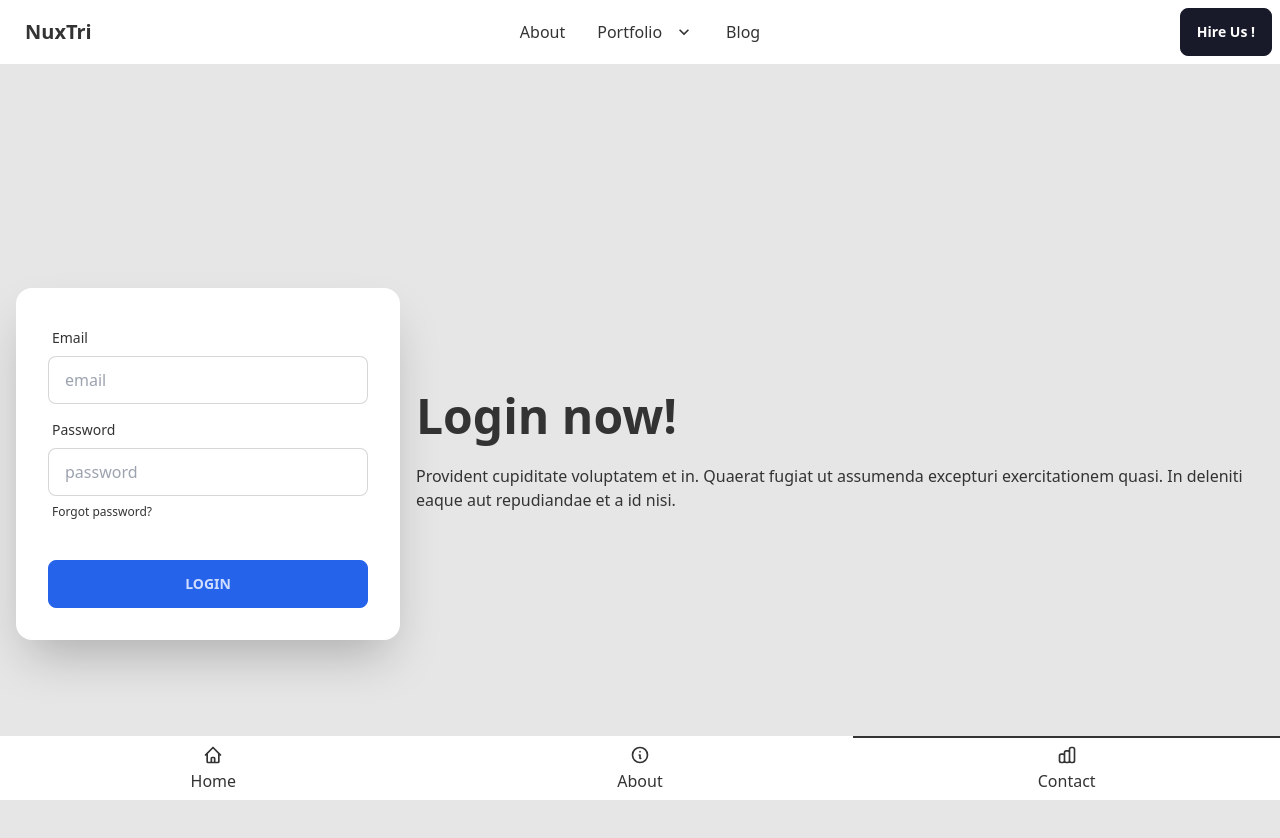
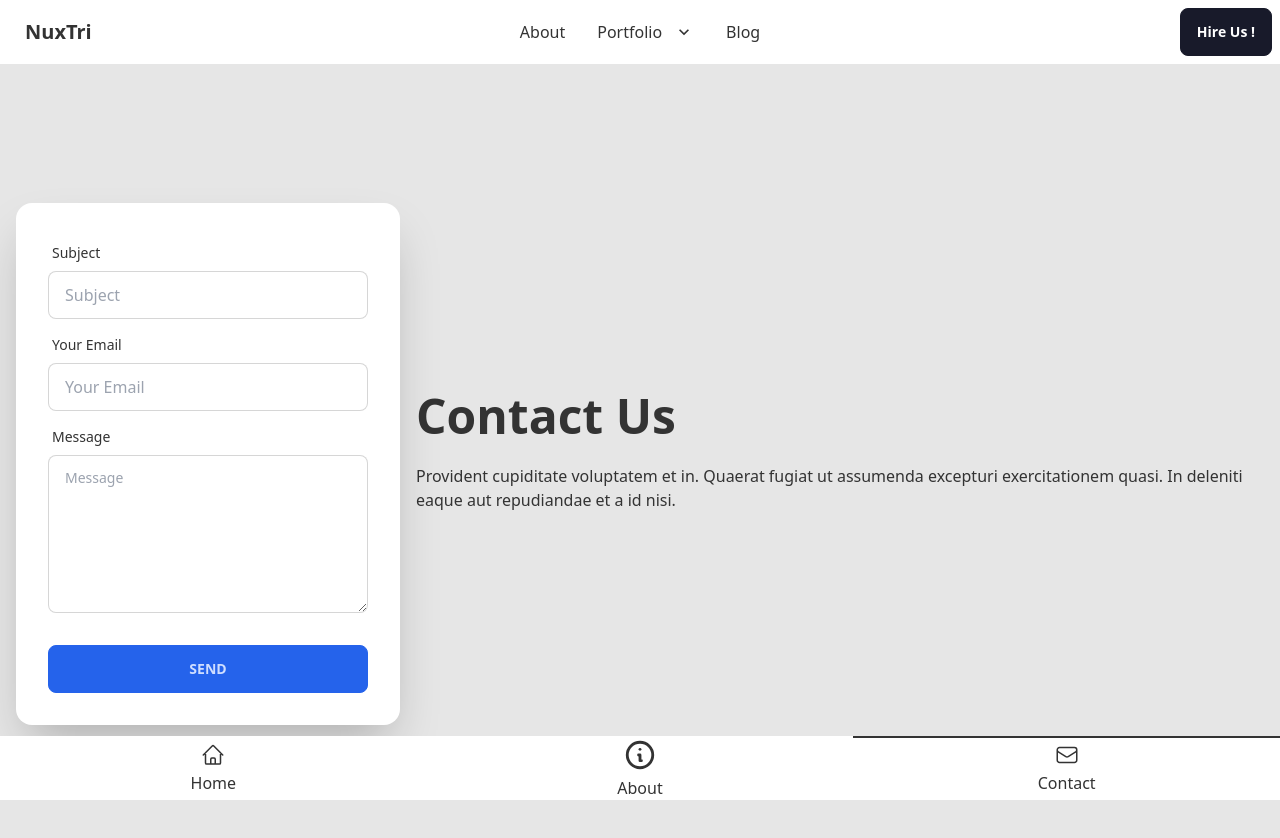
Before and after one commit to azulkipli/nuxtri, a Nuxt app: page /contact in a window 1280 px wide. Shown: the top 838 px of the page. Built offline with nearby package versions, Linux system fonts and the light colour scheme.

Commit message:
sample useState counter

```diff
--- a/components/BotNav.vue
+++ b/components/BotNav.vue
@@ -1,26 +1,28 @@
 <template>
     <div class="btm-nav">
         <button aria-label="btn-home" :class="activeClass('home')" @click="goTo('/')">
-            <svg xmlns="http://www.w3.org/2000/svg" class="h-5 w-5" fill="none" viewBox="0 0 24 24"
-                stroke="currentColor">
-                <path stroke-linecap="round" stroke-linejoin="round" stroke-width="2"
-                    d="M3 12l2-2m0 0l7-7 7 7M5 10v10a1 1 0 001 1h3m10-11l2 2m-2-2v10a1 1 0 01-1 1h-3m-6 0a1 1 0 001-1v-4a1 1 0 011-1h2a1 1 0 011 1v4a1 1 0 001 1m-6 0h6" />
+            <svg xmlns="http://www.w3.org/2000/svg" fill="none" viewBox="0 0 24 24" stroke-width="1.5"
+                stroke="currentColor" class="w-6 h-6">
+                <path stroke-linecap="round" stroke-linejoin="round"
+                    d="M2.25 12l8.954-8.955c.44-.439 1.152-.439 1.591 0L21.75 12M4.5 9.75v10.125c0 .621.504 1.125 1.125 1.125H9.75v-4.875c0-.621.504-1.125 1.125-1.125h2.25c.621 0 1.125.504 1.125 1.125V21h4.125c.621 0 1.125-.504 1.125-1.125V9.75M8.25 21h8.25" />
             </svg>
             <span class="btm-nav-label">Home</span>
         </button>
         <button aria-label="btn-info" :class="activeClass('about')" @click="goTo('/about')">
-            <svg xmlns="http://www.w3.org/2000/svg" class="h-5 w-5" fill="none" viewBox="0 0 24 24"
-                stroke="currentColor">
-                <path stroke-linecap="round" stroke-linejoin="round" stroke-width="2"
-                    d="M13 16h-1v-4h-1m1-4h.01M21 12a9 9 0 11-18 0 9 9 0 0118 0z" />
+            <svg xmlns="http://www.w3.org/2000/svg" xmlns:xlink="http://www.w3.org/1999/xlink" viewBox="0 0 24 24">
+                <g fill="none" stroke="currentColor" stroke-width="2" stroke-linecap="round" stroke-linejoin="round">
+                    <circle cx="12" cy="12" r="9"></circle>
+                    <path d="M12 8h.01"></path>
+                    <path d="M11 12h1v4h1"></path>
+                </g>
             </svg>
             <span class="btm-nav-label">About</span>
         </button>
         <button aria-label="btn-statics" :class="activeClass('contact')" @click="goTo('/contact')">
-            <svg xmlns="http://www.w3.org/2000/svg" class="h-5 w-5" fill="none" viewBox="0 0 24 24"
-                stroke="currentColor">
-                <path stroke-linecap="round" stroke-linejoin="round" stroke-width="2"
-                    d="M9 19v-6a2 2 0 00-2-2H5a2 2 0 00-2 2v6a2 2 0 002 2h2a2 2 0 002-2zm0 0V9a2 2 0 012-2h2a2 2 0 012 2v10m-6 0a2 2 0 002 2h2a2 2 0 002-2m0 0V5a2 2 0 012-2h2a2 2 0 012 2v14a2 2 0 01-2 2h-2a2 2 0 01-2-2z" />
+            <svg xmlns="http://www.w3.org/2000/svg" fill="none" viewBox="0 0 24 24" stroke-width="1.5"
+                stroke="currentColor" class="w-6 h-6">
+                <path stroke-linecap="round" stroke-linejoin="round"
+                    d="M21.75 6.75v10.5a2.25 2.25 0 01-2.25 2.25h-15a2.25 2.25 0 01-2.25-2.25V6.75m19.5 0A2.25 2.25 0 0019.5 4.5h-15a2.25 2.25 0 00-2.25 2.25m19.5 0v.243a2.25 2.25 0 01-1.07 1.916l-7.5 4.615a2.25 2.25 0 01-2.36 0L3.32 8.91a2.25 2.25 0 01-1.07-1.916V6.75" />
             </svg>
             <span class="btm-nav-label">Contact</span>
         </button>
--- /dev/null
+++ b/components/Counter.vue
@@ -0,0 +1,15 @@
+<script setup>
+const counter = useState('counter', () => Math.round(Math.random() * 10))
+</script>
+
+<template>
+  <div class="p-2">
+    <div class="p-1">Counter: {{ counter }}</div>
+    <button class="px-3 border mx-1" @click="counter++">
+      +
+    </button>
+    <button class="px-3 border mx-1" @click="counter--">
+      -
+    </button>
+  </div>
+</template>
--- a/pages/contact.vue
+++ b/pages/contact.vue
@@ -2,7 +2,7 @@
     <div class="hero min-h-screen bg-base-200">
         <div class="hero-content flex-col lg:flex-row-reverse">
             <div class="text-center lg:text-left">
-                <h1 class="text-5xl font-bold">Login now!</h1>
+                <h1 class="text-5xl font-bold">Contact Us</h1>
                 <p class="py-6">Provident cupiditate voluptatem et in. Quaerat fugiat ut assumenda excepturi
                     exercitationem quasi. In deleniti eaque aut repudiandae et a id nisi.</p>
             </div>
@@ -10,21 +10,24 @@
                 <div class="card-body">
                     <div class="form-control">
                         <label class="label">
-                            <span class="label-text">Email</span>
+                            <span class="label-text">Subject</span>
                         </label>
-                        <input type="text" placeholder="email" class="input input-bordered" />
+                        <input type="text" placeholder="Subject" class="input input-bordered" />
                     </div>
                     <div class="form-control">
                         <label class="label">
-                            <span class="label-text">Password</span>
+                            <span class="label-text">Your Email</span>
                         </label>
-                        <input type="text" placeholder="password" class="input input-bordered" />
+                        <input type="text" placeholder="Your Email" class="input input-bordered" />
+                    </div>
+                    <div class="form-control">
                         <label class="label">
-                            <a href="#" class="label-text-alt link link-hover">Forgot password?</a>
+                            <span class="label-text">Message</span>
                         </label>
+                        <textarea class="textarea textarea-bordered" placeholder="Message" rows="5"></textarea>
                     </div>
                     <div class="form-control mt-6">
-                        <button class="btn btn-primary">Login</button>
+                        <button class="btn btn-primary">Send</button>
                     </div>
                 </div>
             </div>
--- /dev/null
+++ b/pages/demo.vue
@@ -0,0 +1,22 @@
+<template>
+    <div class="container px-6">
+        <Counter />
+    </div>
+</template>
+<script setup>
+definePageMeta({
+    key: route => route.fullPath,
+    name: 'counter'
+})
+
+// all your favourites, fully typed
+useHead({
+    title: 'Counter',
+    titleTemplate: (title) => `${title} | NuxTri`,
+    meta: [
+        { name: 'description', content: 'counter' },
+        { name: 'keywords', content: 'counter' },
+    ],
+})
+
+</script>
```
